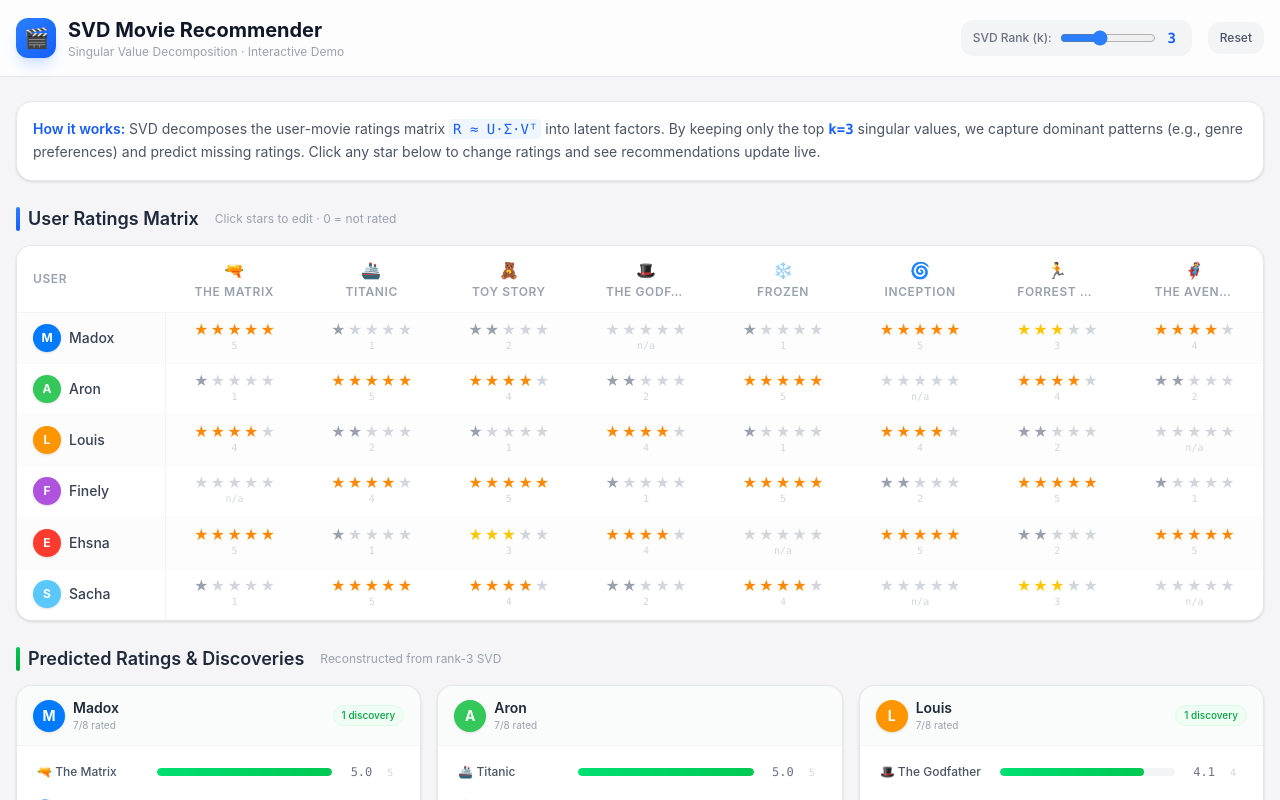
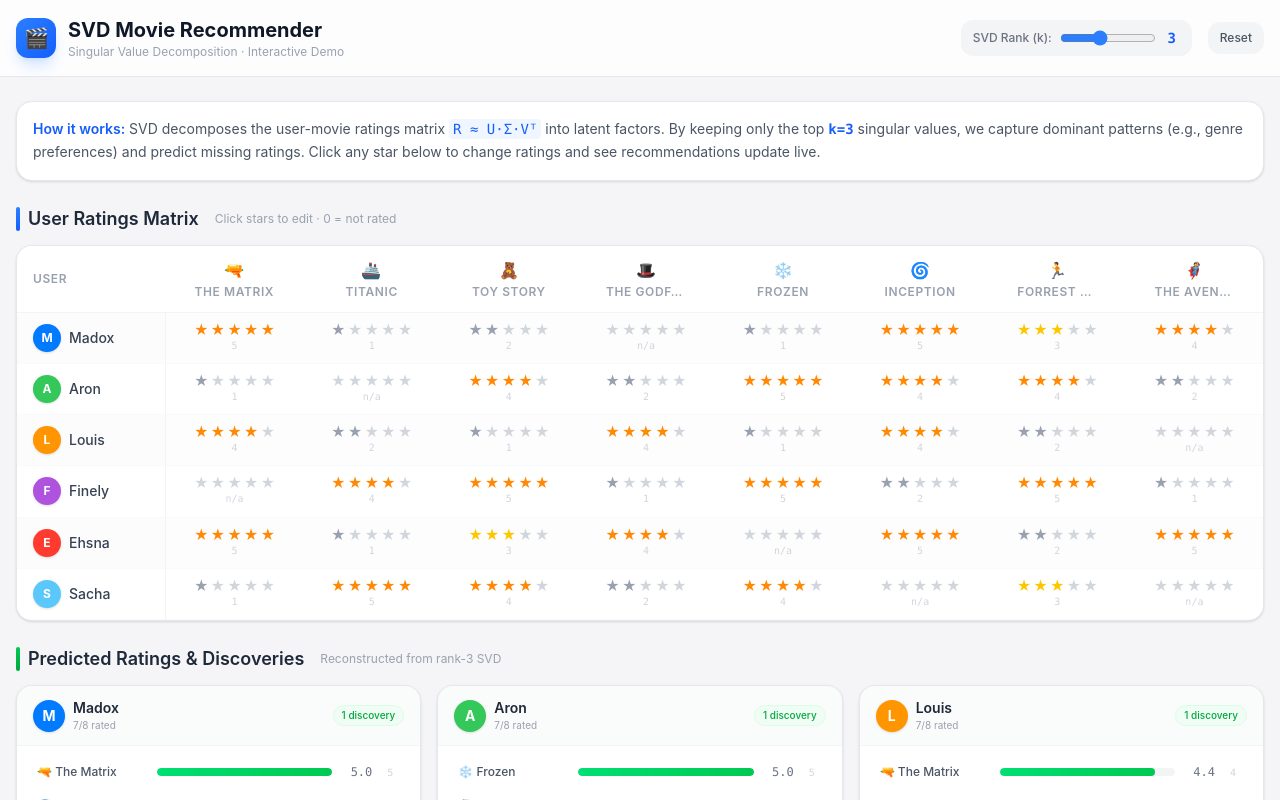
Before and after one commit to flashj8/flashj8.github.io, a React (Vite) app: page / in a window 1280 px wide. Shown: the top 800 px of the page. Built offline with nearby package versions, Linux system fonts and the light colour scheme.

Commit message:
Update App.tsx

```diff
--- a/src/App.tsx
+++ b/src/App.tsx
@@ -18,7 +18,7 @@
 
 const INITIAL_RATINGS: number[][] = [
   [5, 1, 2, 0, 1, 5, 3, 4],
-  [1, 5, 4, 2, 5, 0, 4, 2],
+  [1, 0, 4, 2, 5, 4, 4, 2],
   [4, 2, 1, 4, 1, 4, 2, 0],
   [0, 4, 5, 1, 5, 2, 5, 1],
   [5, 1, 3, 4, 0, 5, 2, 5],
```
